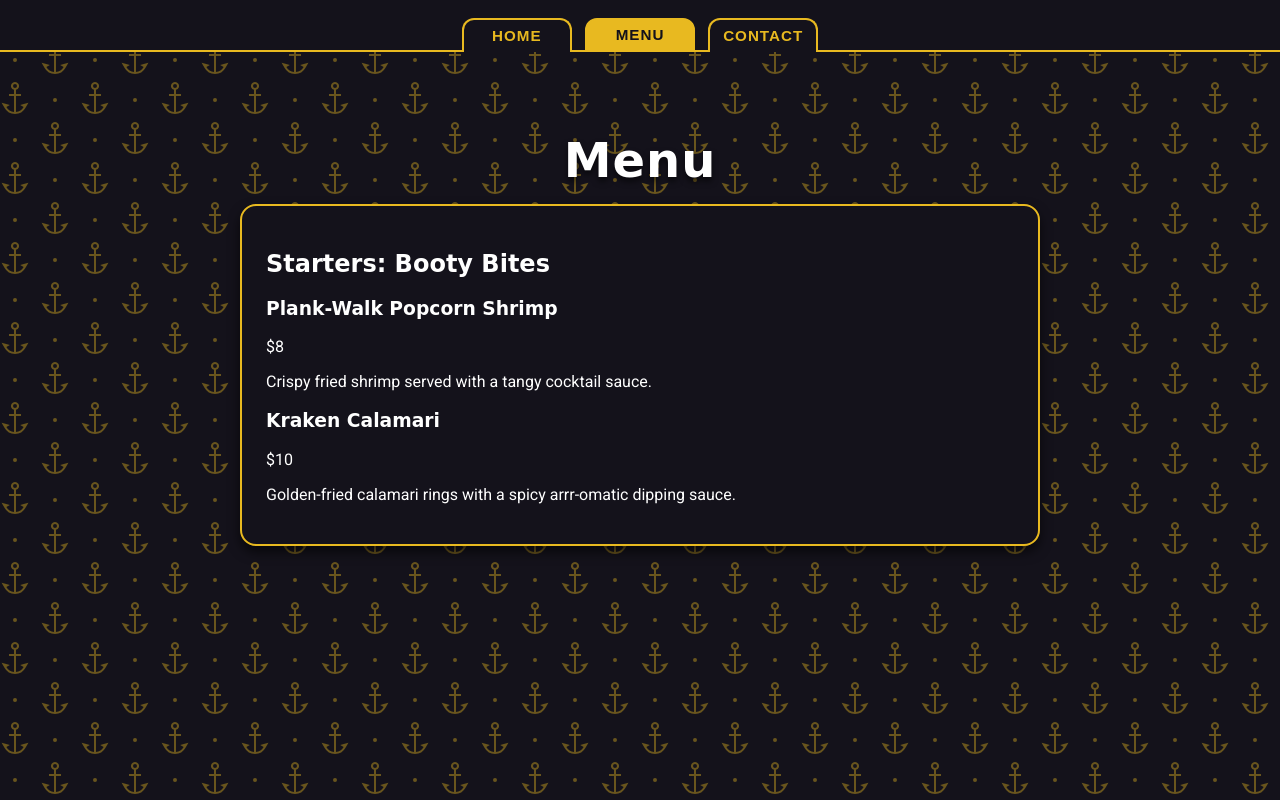
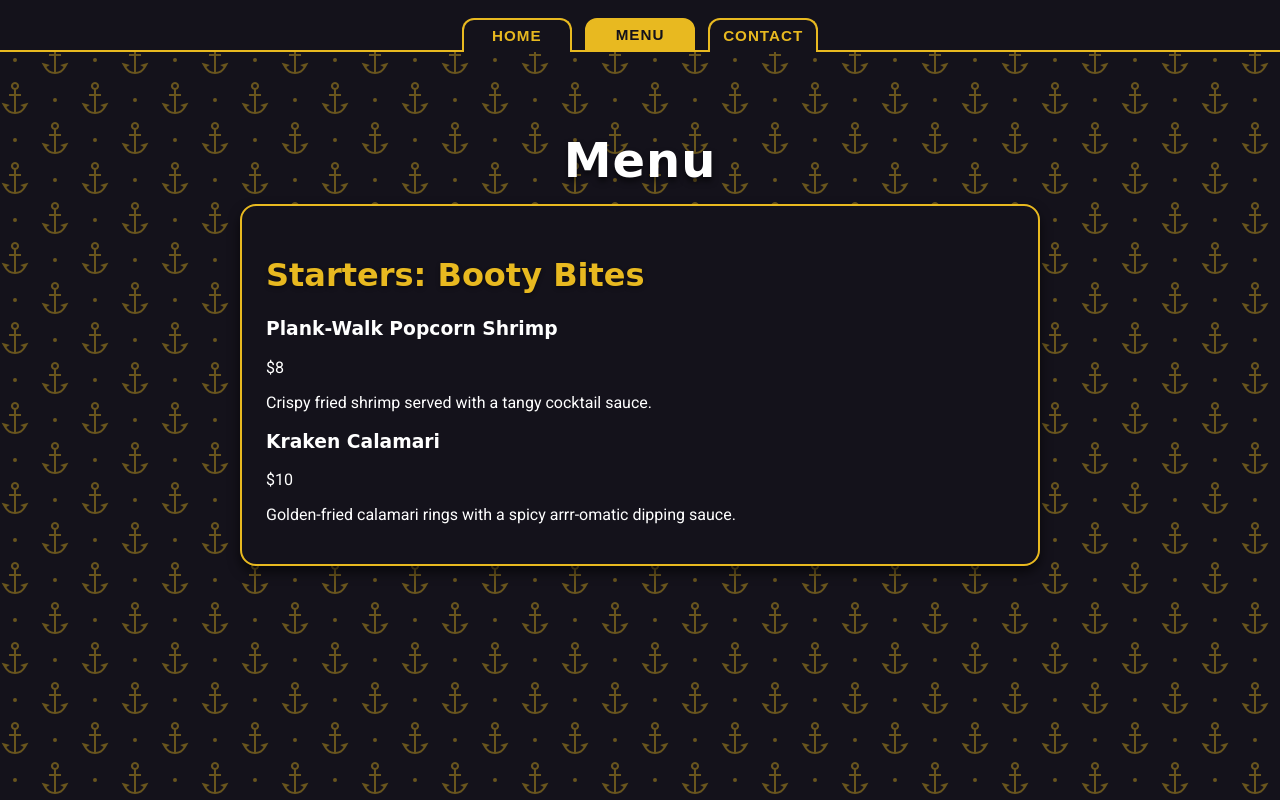
Before and after one commit to BatetDev/top-project-restaurant-page, a website built with webpack: page src/template.html in a window 1280 px wide. Both pictures are taken after a click on the button "MENU". Built offline with nearby package versions, Linux system fonts and the light colour scheme; a web font is replaced by a local one.

Commit message:
style(menu): Add menu-section-title styles

```diff
--- a/src/styles.css
+++ b/src/styles.css
@@ -113,3 +113,10 @@ nav button.active {
   margin-bottom: 2rem;
   box-shadow: 0px 6px 12px rgba(0, 0, 0, 0.6);
 }
+
+.menu-section-title {
+  color: #e8b920;
+  font-size: 2rem;
+  margin-bottom: 1.5rem;
+  text-shadow: 0px 2px 4px rgba(0, 0, 0, 0.4);
+}
```
